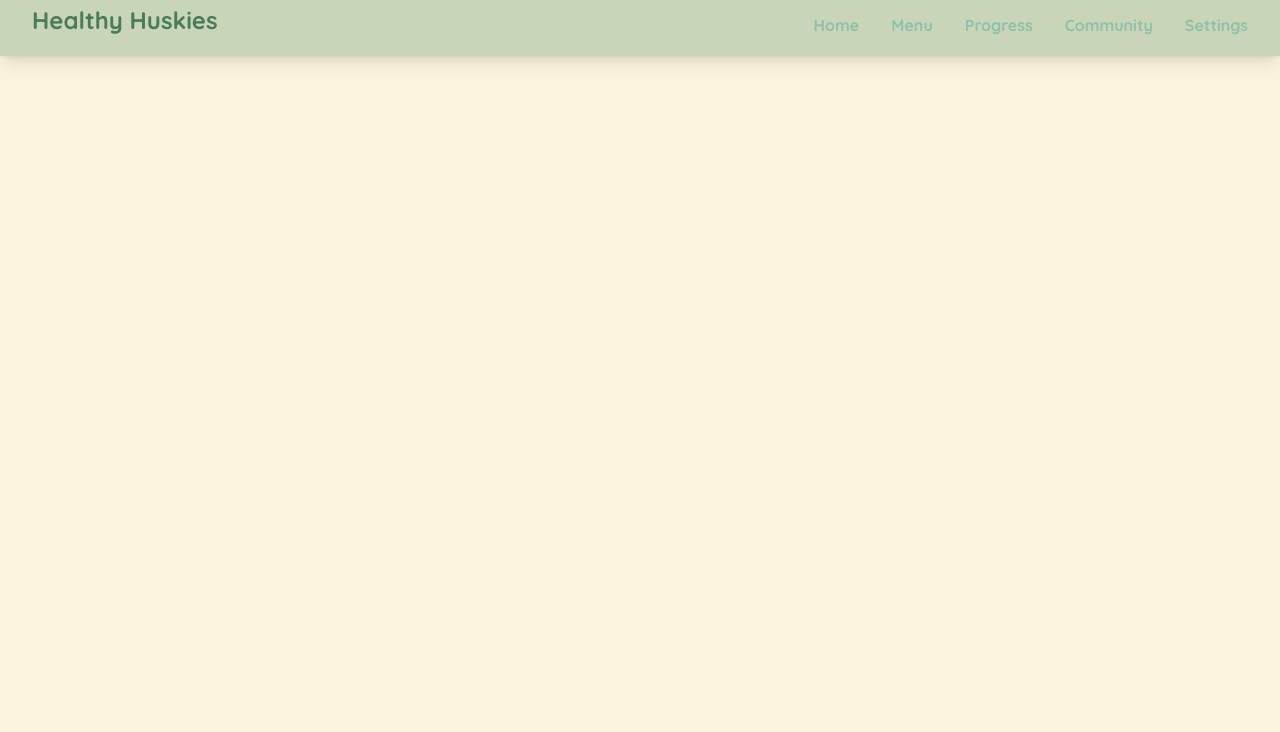
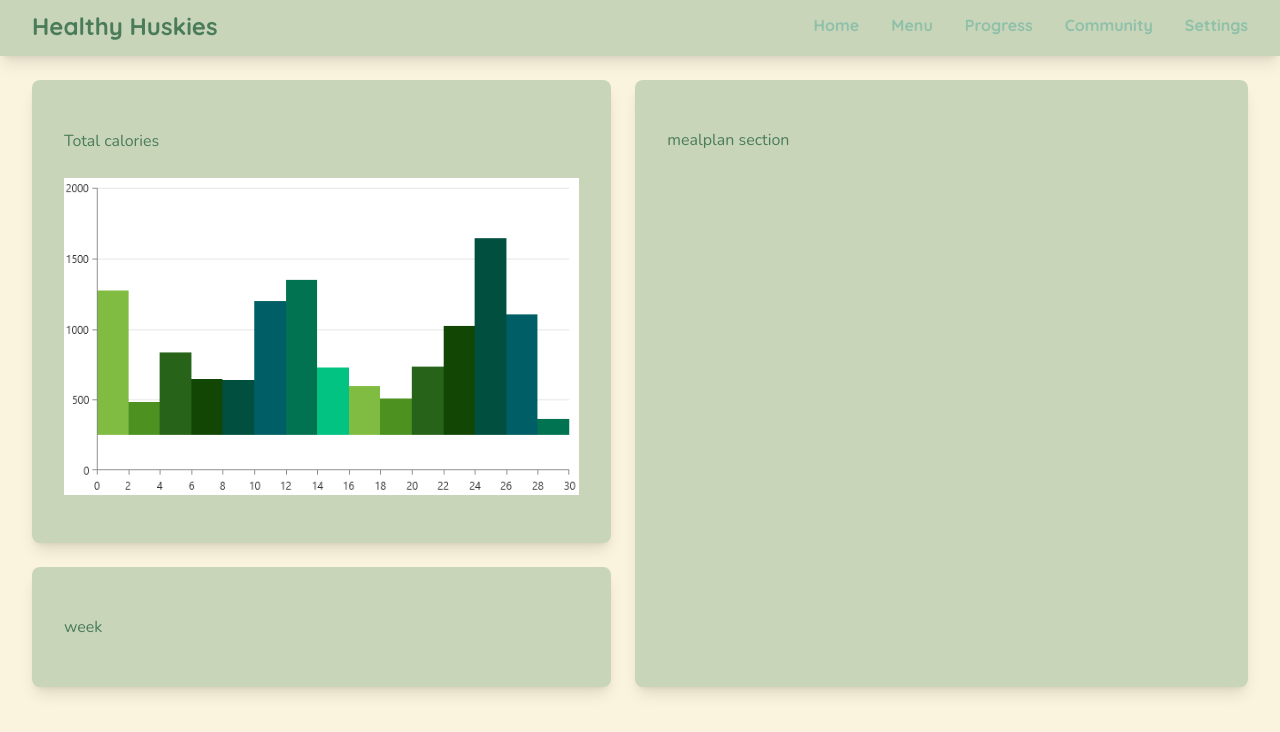
Before and after one commit to Oasis-NEU/f25-group-11, a React (Vite) app in the folder project-series/: page / in a window 1280 px wide. Shown: the top 732 px of the page. Built offline with nearby package versions, Linux system fonts and the light colour scheme.

Commit message:
fixed logo centering, also gave general template for home page

```diff
--- a/project-series/src/App.jsx
+++ b/project-series/src/App.jsx
@@ -1,12 +1,14 @@
 import { BrowserRouter, Routes, Route } from 'react-router-dom';
 import Navbar from "./components/navbar.jsx";
 import Settings from "./pages/settings.jsx";
+import Home from "./pages/home.jsx";
 
 function App() {
     return (
         <BrowserRouter>
             <Navbar />
             <Routes>
+                <Route path="/"  element={<Home/>} />
                 <Route path="/settings" element={<Settings />} />
             </Routes>
         </BrowserRouter>
--- a/project-series/src/components/navbar.jsx
+++ b/project-series/src/components/navbar.jsx
@@ -14,7 +14,7 @@ export default function Navbar() {
             <div className="max-w-8xl mx-auto px-4 sm:px-6 lg:px-8">
                 <div className="flex justify-between items-center h-14">
                     {/*Logo*/}
-                    <div className="flex-shrink-0" >
+                    <div className="flex-shrink-0 pt-3" >
                         <h1 className="text-2xl font-display font-bold cursor-default">Healthy Huskies</h1>
                     </div>
                     <div className="hidden lg:flex space-x-8 items-center ml-auto">
--- a/project-series/src/pages/home.jsx
+++ b/project-series/src/pages/home.jsx
@@ -0,0 +1,26 @@
+import React, { useState } from "react";
+import graphImage from '../assets/temp-graph.png';
+export default function Home() {
+    return (
+        <div className="flex flex-col gap-6 py-6">
+            <div className="flex flex-col md:flex-row justify-center gap-6 px-8">
+                <div className="w-full flex flex-col justify-start gap-6">
+                    <div className="w-full mx-auto px-4 py-12 sm:px-6 lg:px-8 bg-tea rounded-lg cursor-default shadow-lg">
+                        <p className="pb-6">
+                            Total calories
+                        </p>
+                        <img src={graphImage} alt="Temporary Graph" className="w-full"/>
+                    </div>
+                    <div className="w-full px-4 py-12 sm:px-6 lg:px-8 bg-tea rounded-lg cursor-default shadow-lg">
+                        week
+                    </div>
+                </div>
+
+                <div className ="w-full mx-auto px-4 py-12 sm:px-6 lg:px-8 bg-tea rounded-lg cursor-default shadow-lg">
+                    mealplan section
+                </div>
+            </div>
+        </div>
+
+    )
+}
```
Also changed, not shown: project-series/src/assets/temp-graph.png (added).
